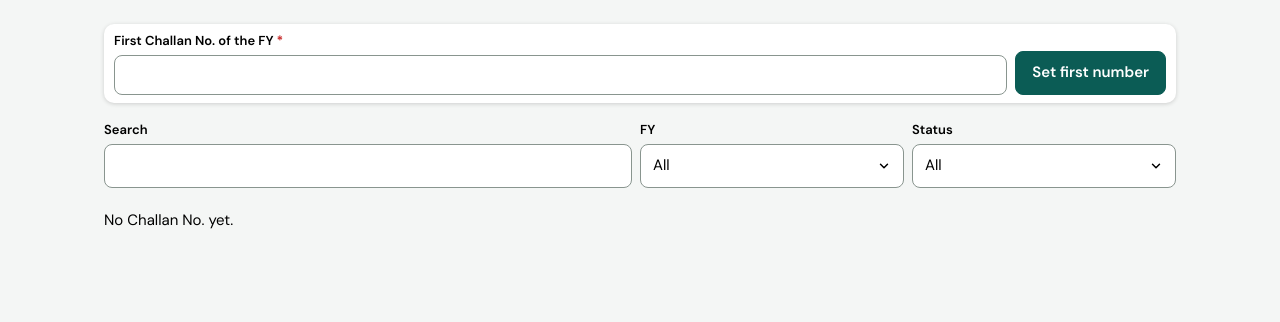
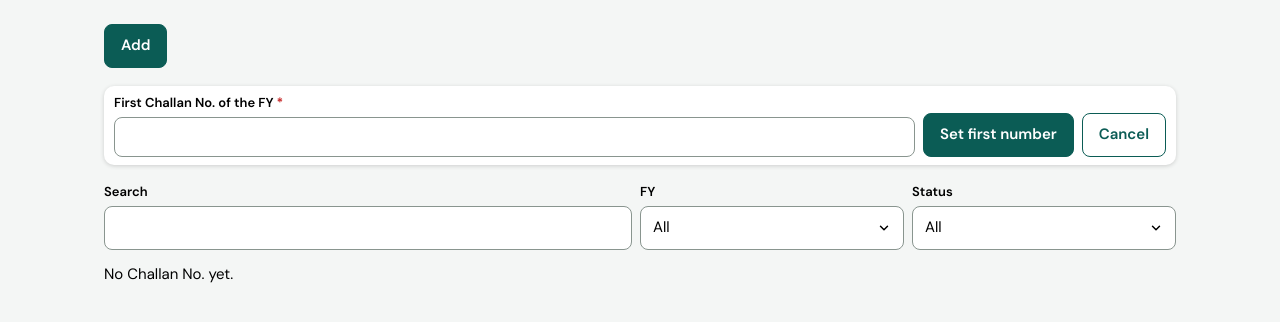
Before and after one commit to bizskill17/pharmacy_management, a PHP site: template site/app/views/admin_challan_numbers.php in a window 1280 px wide. Shown: the top 322 px of the page. Run offline with PHP 8.4, Linux system fonts and the light colour scheme; the template is opened without the code that fills it, so the values that code supplies are empty.

Commit message:
Open the first Challan No. form from an Add button
Co-Authored-By: Claude Opus 5.5 <noreply@anthropic.com>
Claude-Session: https://claude.ai/code/session_019Tu7BYeVkCKuu6FUv6oC5m

```diff
--- a/site/app/views/admin_challan_numbers.php
+++ b/site/app/views/admin_challan_numbers.php
@@ -3,11 +3,13 @@ require __DIR__ . '/admin_nav.php';
 $link = fn (int $number) => '/admin/challan-numbers?' . http_build_query(array_filter(['fy' => $fy, 'state' => $state, 'q' => $query, 'page' => $number]));
 ?>
 <main class="page">
-  <form method="post" action="/admin/challan-numbers" class="pin-challan">
+  <div class="row"><button type="button" class="btn primary" data-toggle-target="first-number" data-toggle-hide="challan-list" aria-expanded="false" aria-controls="first-number">Add</button></div>
+  <form method="post" action="/admin/challan-numbers" class="pin-challan" id="first-number" hidden>
     <?= csrf_field() ?>
     <div class="field"><label for="first-no">First Challan No. of the FY</label><input id="first-no" name="first_no" class="input" required maxlength="30"></div>
-    <button class="btn primary">Set first number</button>
+    <div class="row"><button class="btn primary">Set first number</button><button type="button" class="btn" data-toggle-cancel="first-number">Cancel</button></div>
   </form>
+  <div id="challan-list" class="stack">
   <?php if ($summary): ?>
   <div class="table-box"><table class="data fill master-table">
     <thead><tr><th>FY</th><th>Series</th><th>Unused</th><th>Used</th></tr></thead>
@@ -32,4 +34,5 @@ $link = fn (int $number) => '/admin/challan-numbers?' . http_build_query(array_f
   <?php endif; ?>
   <?= pager($page, $total, $link) ?>
   </div>
+  </div>
 </main>
```
